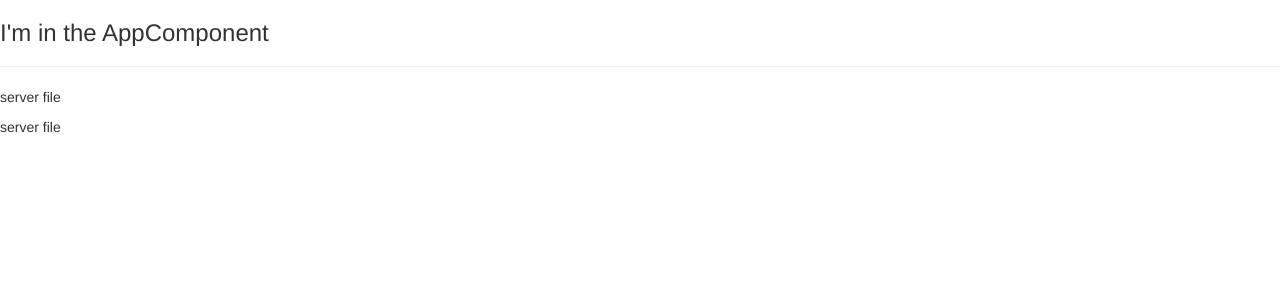
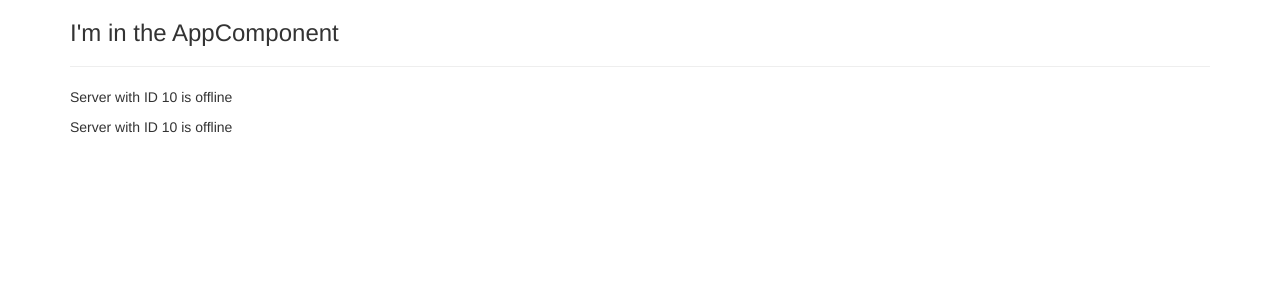
Before and after one commit to ecarlste/my-first-angular-app, an Angular app: page / in a window 1280 px wide. Shown: the top 300 px of the page. Built offline with nearby package versions, Linux system fonts and the light colour scheme.

Commit message:
Styled the app component

```diff
--- a/src/app/app.component.html
+++ b/src/app/app.component.html
@@ -1,3 +1,10 @@
-<h3>I'm in the AppComponent</h3>
-<hr>
-<app-servers></app-servers>
+
+<div class="container">
+  <div class="row">
+    <div class="col-xs-12">
+      <h3>I'm in the AppComponent</h3>
+      <hr>
+      <app-servers></app-servers>
+    </div>
+  </div>
+</div>
--- a/src/app/server/server.component.html
+++ b/src/app/server/server.component.html
@@ -1 +1 @@
-<p>server file</p>
+<p>Server with ID {{ serverId }} is {{ serverStatus }}</p>
--- a/src/app/server/server.component.ts
+++ b/src/app/server/server.component.ts
@@ -6,5 +6,6 @@
   templateUrl: './server.component.html'
 })
 export class ServerComponent {
-
+  serverId = 10;
+  serverStatus = 'offline';
 }
```
